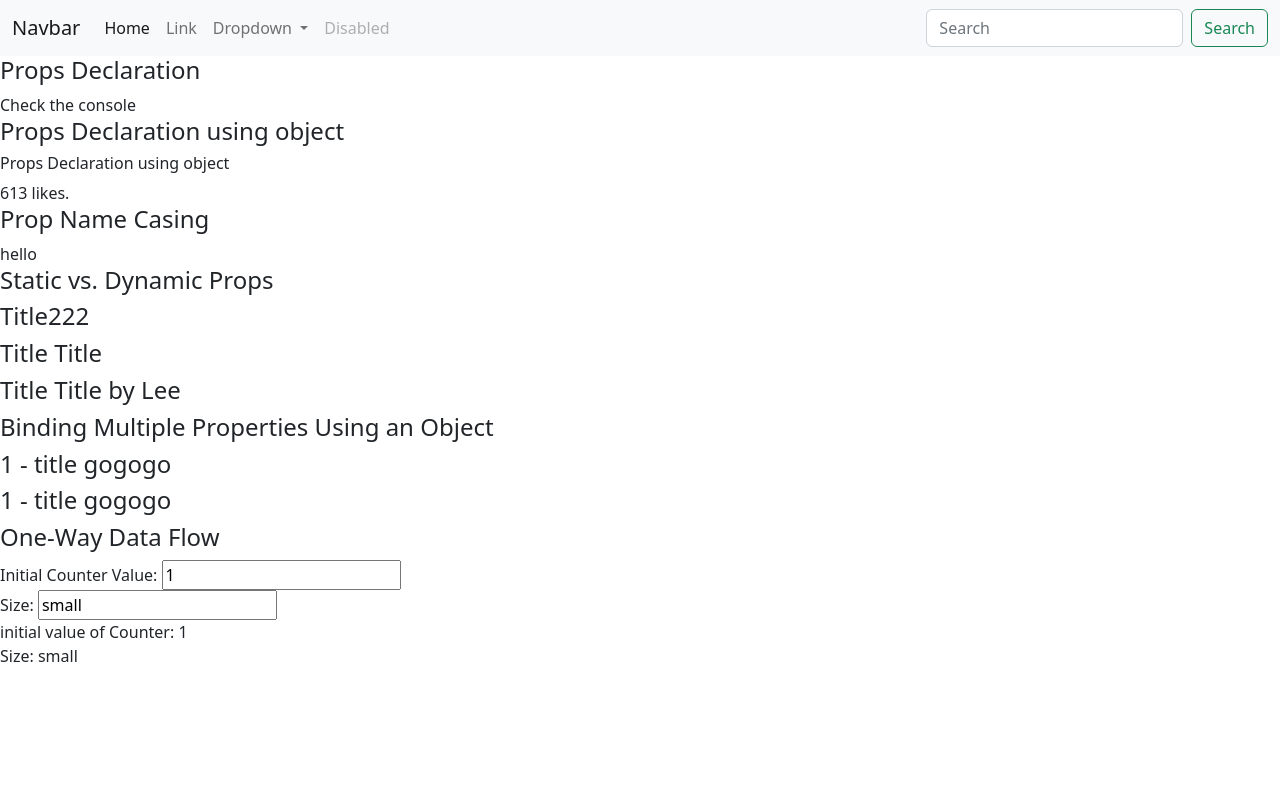
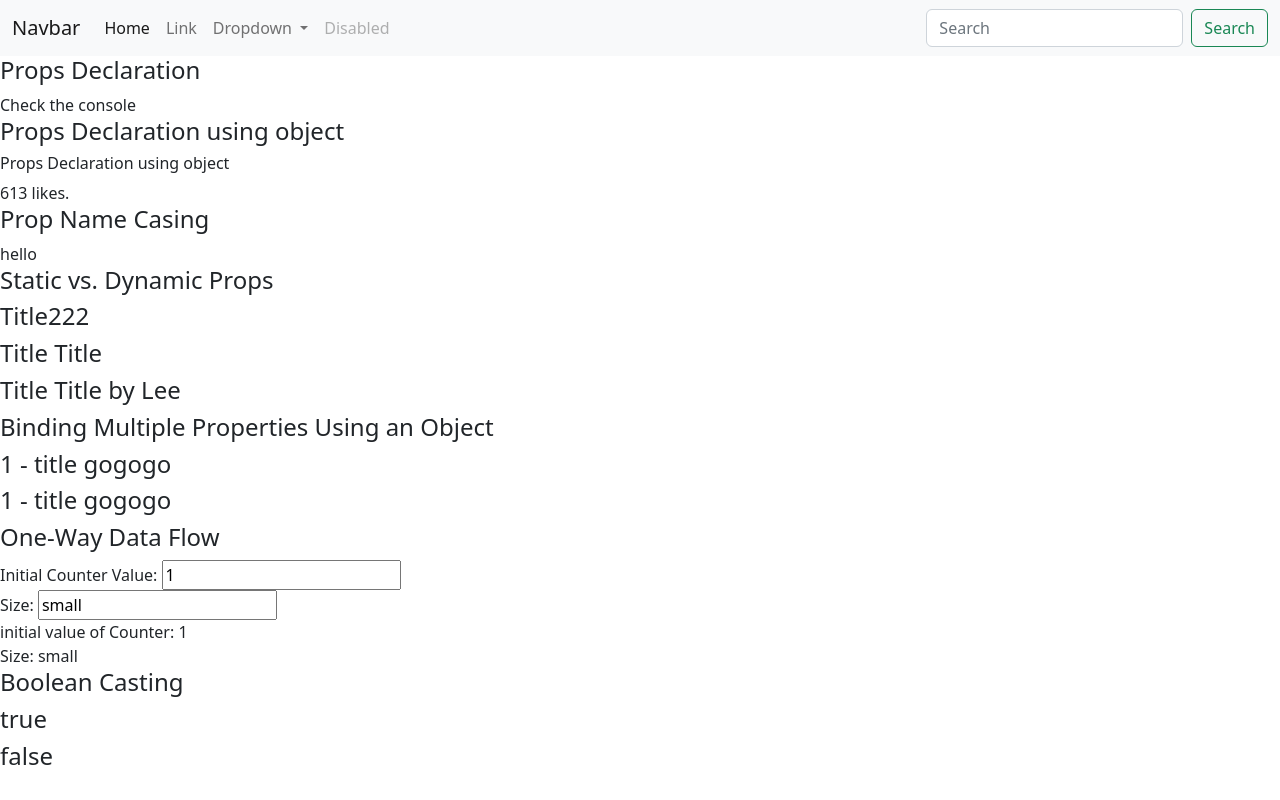
Before and after one commit to ljh9/VueExercises, a Vue app: page / in a window 1280 px wide. Built offline with nearby package versions, Linux system fonts and the light colour scheme.

Commit message:
BooleanCasting

```diff
--- /dev/null
+++ b/src/views/Exercise10/BooleanCasting.vue
@@ -0,0 +1,14 @@
+<script setup>
+import MyComponent from './MyComponent.vue'
+</script>
+
+<template>
+    <div class="exercise">
+        <!-- equivalent of passing :disabled="true" -->
+        <MyComponent disabled />
+
+
+        <!-- equivalent of passing :disabled="false" -->
+        <MyComponent />
+    </div>
+</template>
--- a/src/views/Exercise10/Exercise10.vue
+++ b/src/views/Exercise10/Exercise10.vue
@@ -5,6 +5,7 @@ import PropNameCasing from './PropNameCasing.vue'
 import StaticAndDynamicProps from './StaticAndDynamicProps.vue'
 import BindingPropertiesObject from './BindingPropertiesObject.vue'
 import OneWayDataFlow from './OneWayDataFlow.vue'
+import BooleanCasting from './BooleanCasting.vue'
 </script>
 
 <template>
@@ -21,6 +22,8 @@ import OneWayDataFlow from './OneWayDataFlow.vue'
         <BindingPropertiesObject />
         <h4>One-Way Data Flow</h4>
         <OneWayDataFlow />
+        <h4>Boolean Casting</h4>
+        <BooleanCasting />
 
     </div>
 </template>
```
